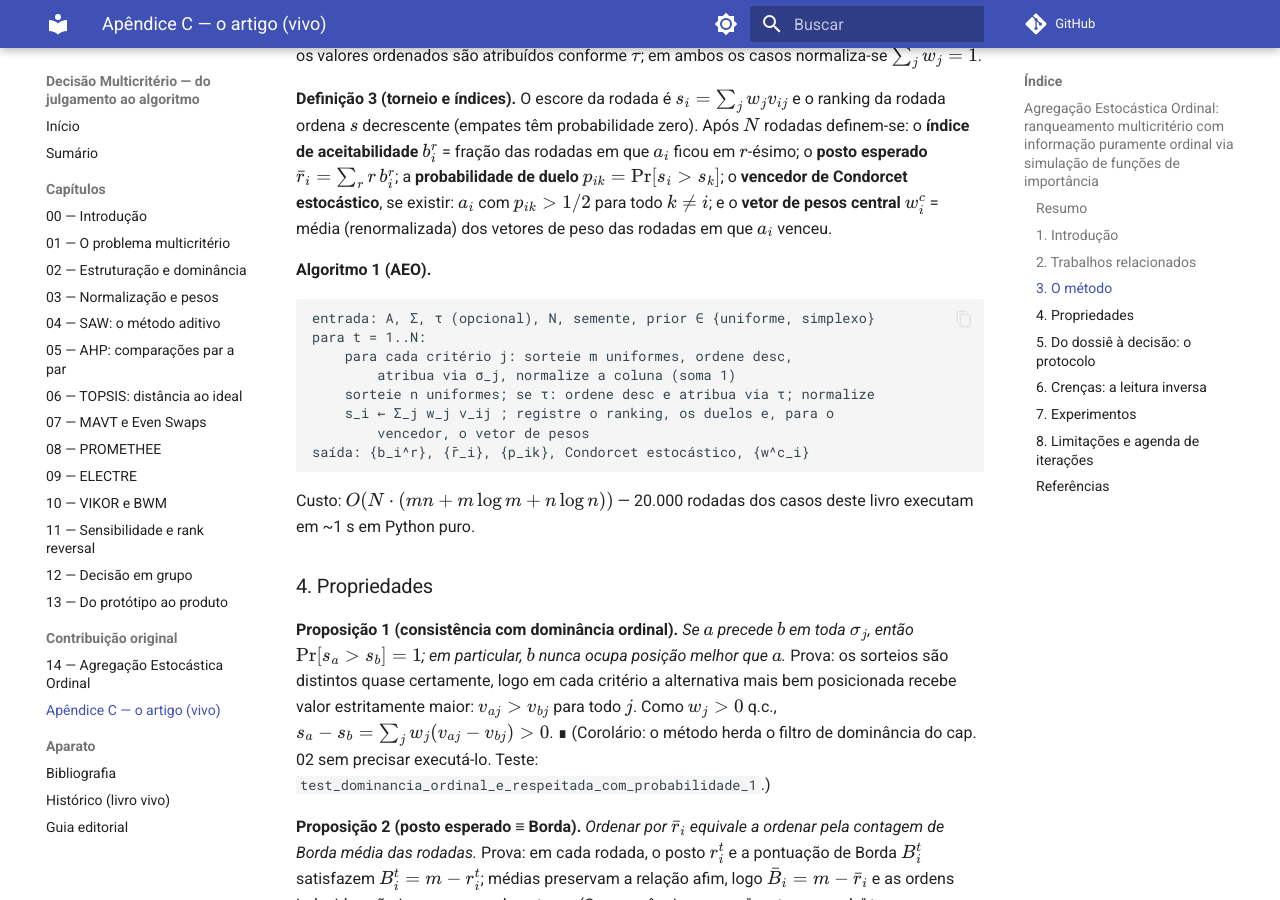
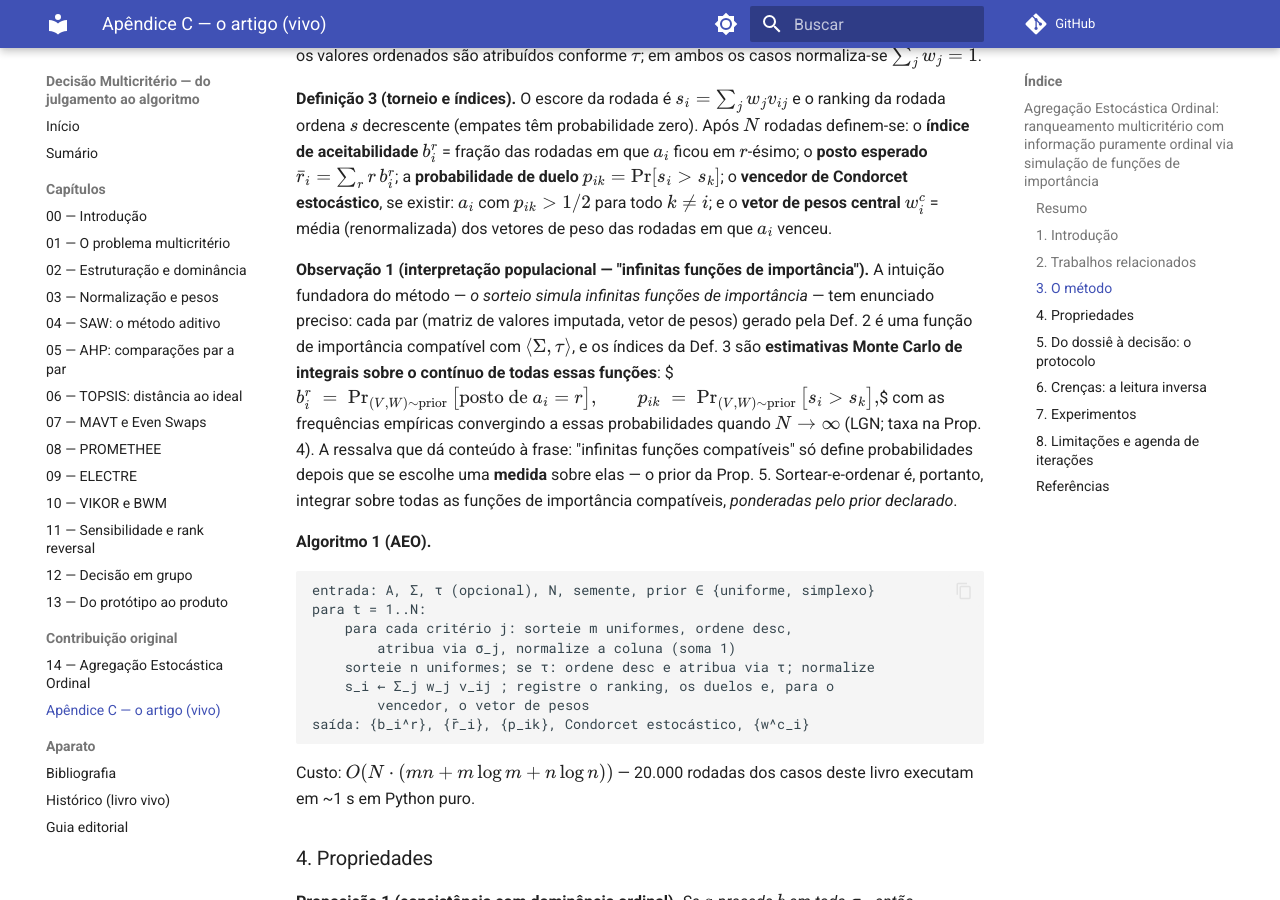
Before and after one commit to GHDaru/multicriterio, an MkDocs documentation site: the page built from livro/apendice-c-artigo-aeo.md, in a window 1280 px wide and 900 px high, scrolled down 2482 px. Built offline with MkDocs 1.6.1 and Material for MkDocs 9.7.7, drawn with Linux system fonts in a browser that asks for light colours; comment, search, counter and statistics services are not loaded.

Commit message:
docs(livro): Observação 1 — interpretação populacional da AEO (raia leve)
Formaliza a intuição fundadora do autor: os índices do torneio são estimativas
Monte Carlo de integrais sobre o contínuo das funções de importância
compatíveis com as ordens, ponderadas pelo prior declarado.

Co-Authored-By: Claude Fable 5 <noreply@anthropic.com>
Claude-Session: https://claude.ai/code/session_01M7DLMMcjpWMpQfwT3HVeNu

```diff
--- a/livro/apendice-c-artigo-aeo.md
+++ b/livro/apendice-c-artigo-aeo.md
@@ -109,6 +109,20 @@ que $a_i$ ficou em $r$-ésimo; o **posto esperado** $\bar{r}_i = \sum_r r \, b_i
 estocástico**, se existir: $a_i$ com $p_{ik} > 1/2$ para todo $k \ne i$; e o **vetor
 de pesos central** $w^c_i$ = média (renormalizada) dos vetores de peso das rodadas em
 que $a_i$ venceu.
+
+**Observação 1 (interpretação populacional — "infinitas funções de importância").**
+A intuição fundadora do método — *o sorteio simula infinitas funções de importância* —
+tem enunciado preciso: cada par (matriz de valores imputada, vetor de pesos) gerado
+pela Def. 2 é uma função de importância compatível com $\langle \Sigma, \tau
+\rangle$, e os índices da Def. 3 são **estimativas Monte Carlo de integrais sobre o
+contínuo de todas essas funções**:
+$$b_i^r \;=\; \Pr_{(V,W)\sim \text{prior}}\big[\text{posto de } a_i = r\big],
+\qquad p_{ik} \;=\; \Pr_{(V,W)\sim \text{prior}}\big[s_i > s_k\big],$$
+com as frequências empíricas convergindo a essas probabilidades quando $N \to
+\infty$ (LGN; taxa na Prop. 4). A ressalva que dá conteúdo à frase: "infinitas
+funções compatíveis" só define probabilidades depois que se escolhe uma **medida**
+sobre elas — o prior da Prop. 5. Sortear-e-ordenar é, portanto, integrar sobre todas
+as funções de importância compatíveis, *ponderadas pelo prior declarado*.
 
 **Algoritmo 1 (AEO).**
 
```
Also changed, not shown: CHANGELOG.md (+2 -0 lines), livro/capitulos/14-simulacao-ordinal.md (+5 -0 lines).
